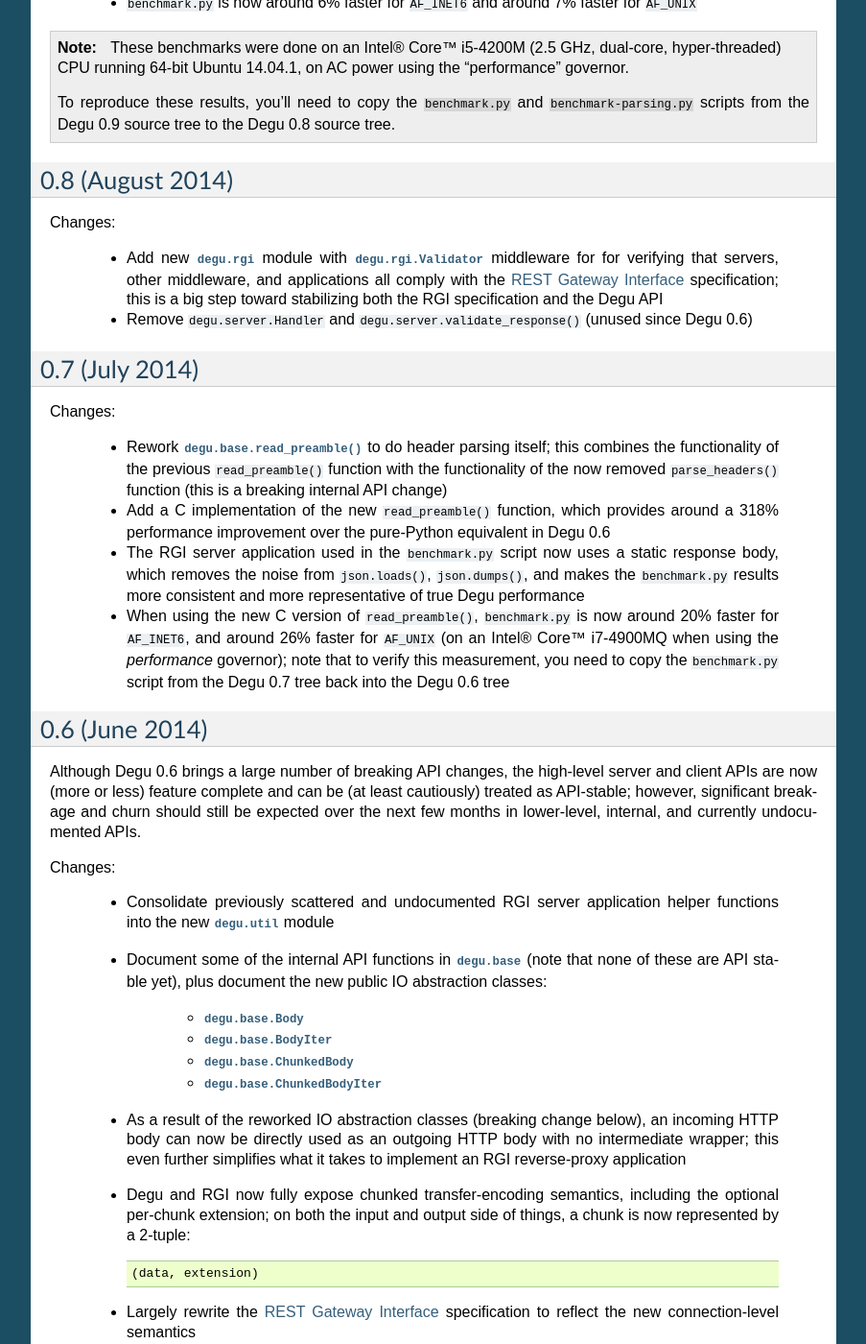
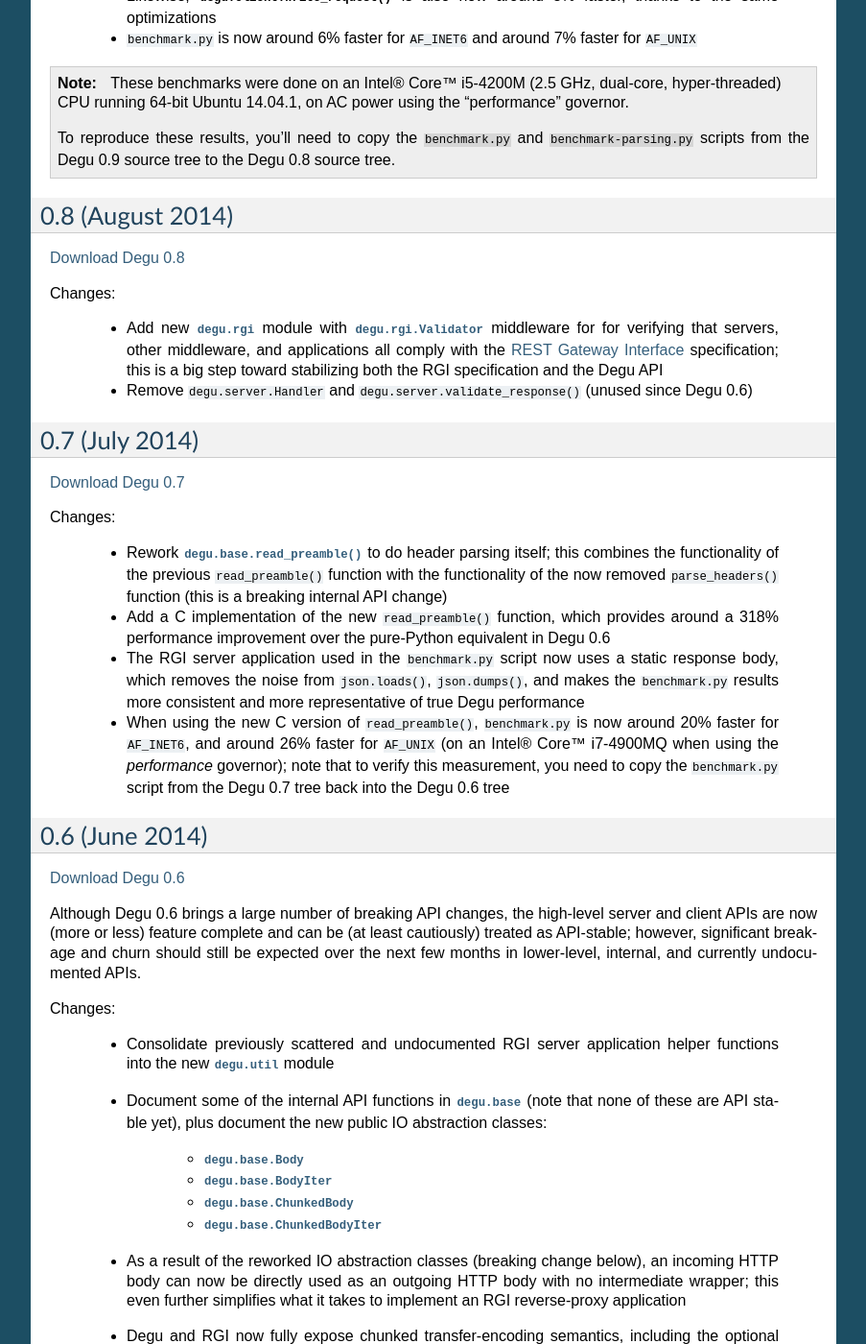
Before and after one commit to json420/degu, a Sphinx documentation site: the page built from doc/changelog.rst, in a window 1280 px wide and 1400 px high, scrolled down 1520 px. Shown: the whole window at 96% size, without its empty margins (198-1101 px from the left). Built offline with Sphinx 7.4.7, drawn with Linux system fonts in a browser that asks for light colours; some of the changed text lies outside the part shown.

Commit message:
Add download links for each releaes in changelog.rst

```diff
--- a/doc/changelog.rst
+++ b/doc/changelog.rst
@@ -4,6 +4,8 @@
 
 0.9 (unreleased)
 ----------------
+
+`Download Degu 0.9`_
 
 Security fixes:
 
@@ -114,6 +116,8 @@
 0.8 (August 2014)
 -----------------
 
+`Download Degu 0.8`_
+
 Changes:
 
     * Add new :mod:`degu.rgi` module with :class:`degu.rgi.Validator` middleware
@@ -128,6 +132,8 @@
 
 0.7 (July 2014)
 ---------------
+
+`Download Degu 0.7`_
 
 Changes:
 
@@ -155,6 +161,8 @@
 
 0.6 (June 2014)
 ---------------
+
+`Download Degu 0.6`_
 
 Although Degu 0.6 brings a large number of breaking API changes, the high-level
 server and client APIs are now (more or less) feature complete and can be (at
@@ -309,6 +317,8 @@
 0.5 (May 2014)
 --------------
 
+`Download Degu 0.5`_
+
 Changes:
 
     * Greatly expand and enhance documentation for the :mod:`degu.client` module
@@ -377,3 +387,11 @@
       whether such an ``on_connect()`` handler is in use (as most code can
       merely create connections using the provided client, rather than
       themselves creating clients)
+
+
+
+.. _`Download Degu 0.9`: https://launchpad.net/degu/+milestone/0.9
+.. _`Download Degu 0.8`: https://launchpad.net/degu/+milestone/0.8
+.. _`Download Degu 0.7`: https://launchpad.net/degu/+milestone/0.7
+.. _`Download Degu 0.6`: https://launchpad.net/degu/+milestone/0.6
+.. _`Download Degu 0.5`: https://launchpad.net/degu/+milestone/0.5
```
